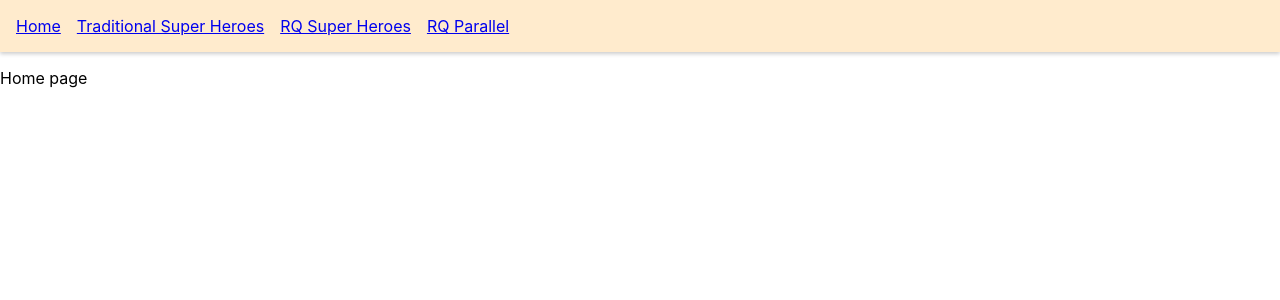
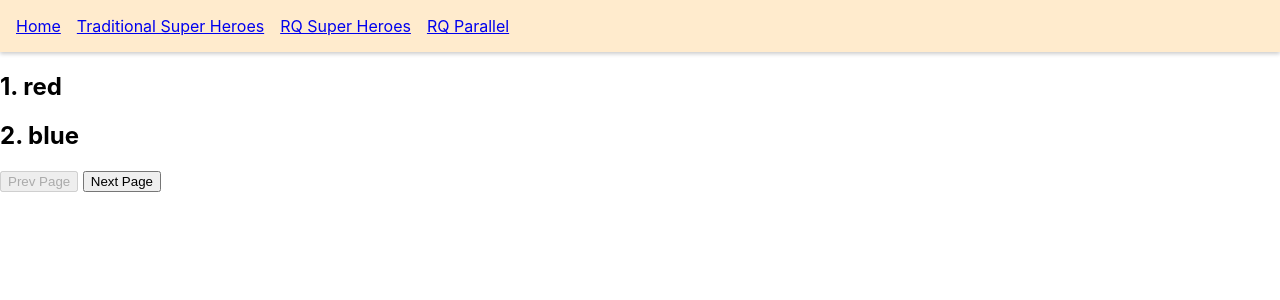
Before and after one commit to devmishra88/react-query, a React (Create React App) app: page /rq-paginated in a window 1280 px wide. Shown: the top 300 px of the page. Built offline with nearby package versions, Linux system fonts and the light colour scheme; data requests are answered from the project's data file.

Commit message:
basic pagination implemented

```diff
--- a/src/App.js
+++ b/src/App.js
@@ -9,6 +9,7 @@
 import { ParallelQuriesPage } from "./components/ParallelQuries.page";
 import { DynamicParallel } from "./components/DynamicParallel.page";
 import { DependentQueriesPage } from "./components/DependentQueries.page";
+import { PaginatedQueries } from "./components/PaginatedQueries.page";
 
 const queryClient = new QueryClient();
 
@@ -34,8 +35,11 @@
             </ul>
           </nav>
           <Switch>
+            <Route path="/rq-paginated">
+              <PaginatedQueries />
+            </Route>
             <Route path="/rq-dependent">
-              <DependentQueriesPage email="deveshmishra@live.in"/>
+              <DependentQueriesPage email="deveshmishra@live.in" />
             </Route>
             <Route path="/rq-dynamic-parallel">
               <DynamicParallel heroIds={[1, 3]} />
--- /dev/null
+++ b/src/components/PaginatedQueries.page.js
@@ -0,0 +1,44 @@
+import { useState } from "react";
+import { useQuery } from "react-query";
+import axios from "axios";
+
+const fetchColors = (pageNumber) => {
+  return axios.get(`http://localhost:4000/colors?_limit=2&_page=${pageNumber}`);
+};
+
+export const PaginatedQueries = () => {
+  const [pageNumber, setPageNumber] = useState(1);
+  const { isLoading, isError, error, data } = useQuery(
+    [`colors`, pageNumber],
+    () => fetchColors(pageNumber)
+  );
+
+  if (isLoading) {
+    return <h2>Loading...</h2>;
+  }
+
+  if (isError) {
+    return <h2>{error.message}</h2>;
+  }
+
+  return (
+    <>
+    <div>
+      {data?.data.map((color) => {
+        return (
+          <div key={color.id}>
+            <h2>
+              {color.id}. {color.label}
+            </h2>
+          </div>
+        );
+      })}
+    </div>
+    <div>
+        <button onClick={()=>setPageNumber(page=>page - 1)} disabled={pageNumber === 1}>Prev Page</button>
+        {` `}
+        <button onClick={()=>setPageNumber(page=>page + 1)} disabled={pageNumber === 4}>Next Page</button>
+    </div>
+    </>
+  );
+};
```
